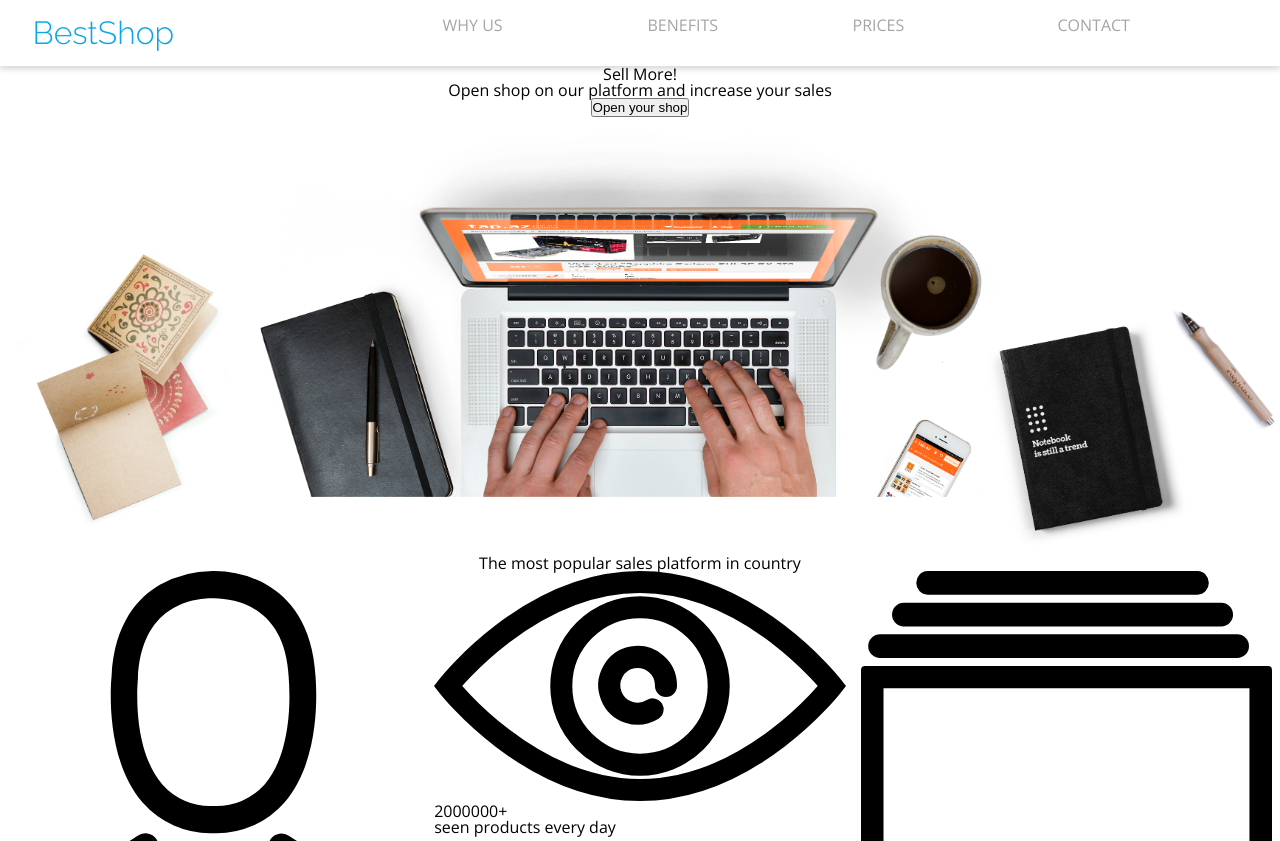
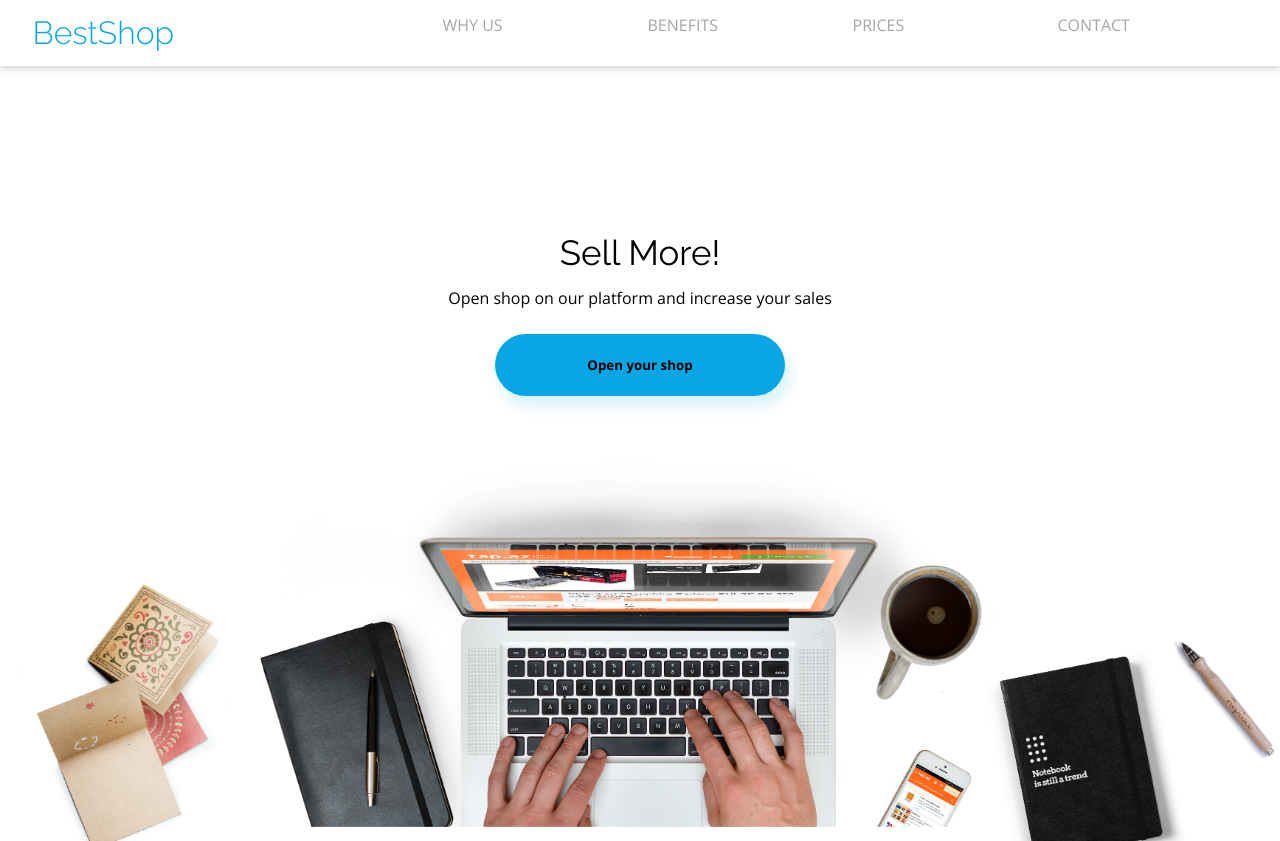
Before and after one commit to martiusx/BestShop2, a website: page BestShop/index.html in a window 1280 px wide. Shown: the top 841 px of the page. Drawn offline with nearby package versions, Linux system fonts and the light colour scheme.

Commit message:
added style for hero section

```diff
--- /dev/null
+++ b/BestShop/scss/blocks/_hero.scss
@@ -0,0 +1,18 @@
+.hero{
+    h1{
+        font-size: 2.18rem;
+        font-family: $font-Raleway;
+        margin-top: 10.6rem;
+    }
+    span{
+        text-align: center;
+        margin: 1.25rem 2rem 0 2rem;
+    }
+    img{
+        margin-top: 3.18rem;
+        width: 210%;
+        @media screen and (min-width: 768px) {
+            width: 100%;
+        }
+    }
+}
--- /dev/null
+++ b/BestShop/scss/elements/_buttons.scss
@@ -0,0 +1,10 @@
+button{
+    font-weight: $weight-bold;
+    font-family: $font-Open-Sans;
+    border: 0;
+    box-shadow: 5px 10px 14px $color-primary-shadow;
+    background-color: $color-primary;
+    border-radius: 2.5rem;
+    padding: 1.37rem 5.75rem;
+    margin-top: 1.75rem;
+}
--- a/BestShop/scss/elements/_img.scss
+++ b/BestShop/scss/elements/_img.scss
@@ -1,4 +1,3 @@
 
     img {
-        width: 100%;
     }
--- a/BestShop/scss/main.scss
+++ b/BestShop/scss/main.scss
@@ -10,8 +10,10 @@
 @import "./blocks/statistics";
 @import "./blocks/benefits";
 @import "./blocks/pricing";
+@import "./blocks/hero";
 
 @import "./elements/logo";
 @import "./elements/img";
 @import "./elements/hamburger-btn";
 @import "./elements/mobile-menu";
+@import "./elements/buttons";
--- a/BestShop/scss/misc/_grid.scss
+++ b/BestShop/scss/misc/_grid.scss
@@ -19,6 +19,7 @@
 
 .container {
   max-width: $containerWidth;
+  overflow: hidden;
   @media screen and (min-width: 1352px){
     max-width: 1352px;
     flex-direction: column;
```
Also changed, not shown: BestShop/css/main.css, 1 other file.
